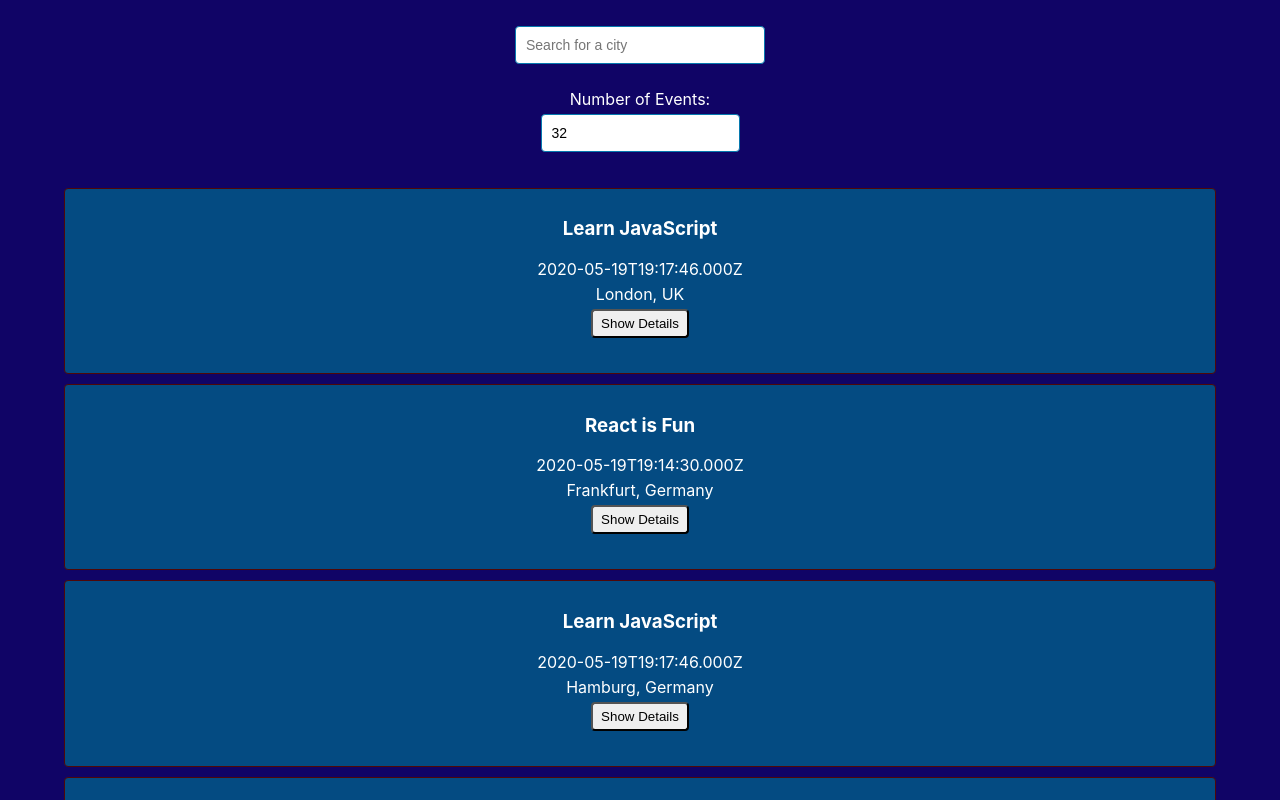
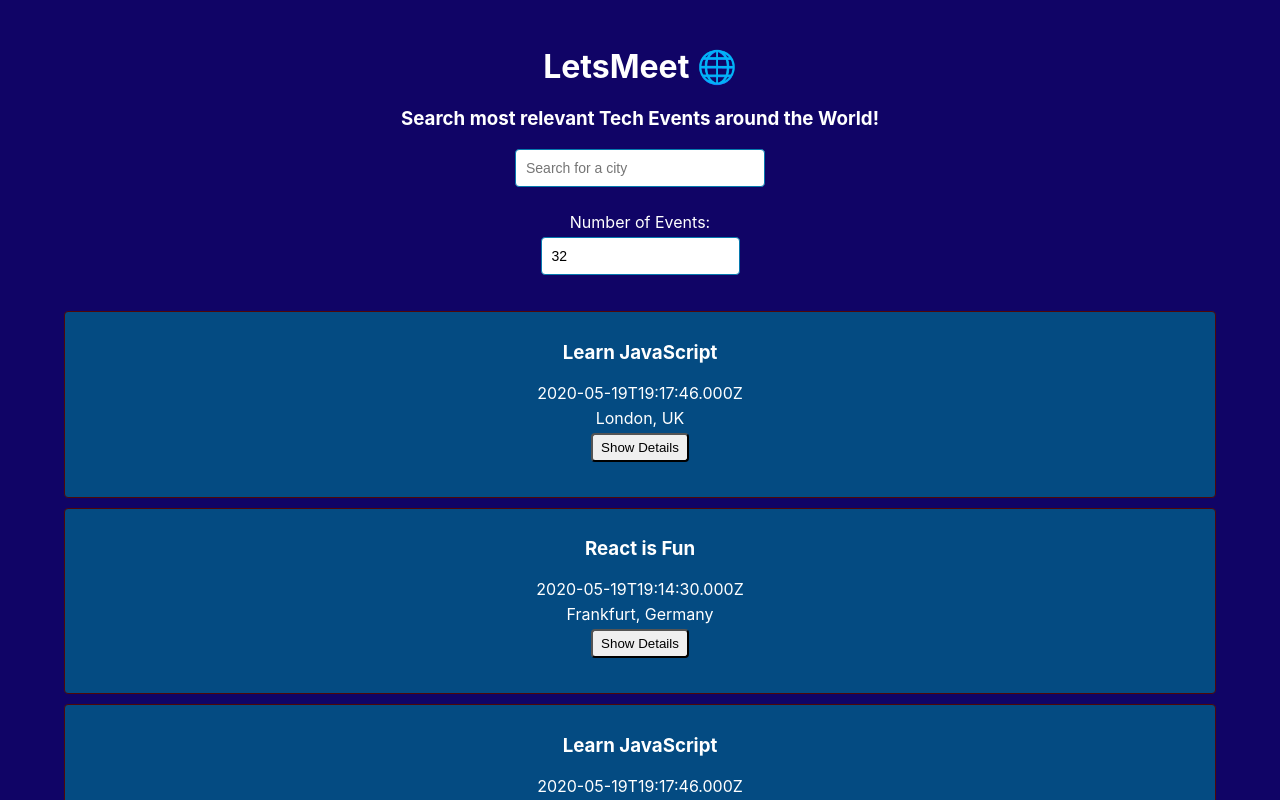
Before and after one commit to jmahanera/LetsMeet, a React (Create React App) app: page / in a window 1280 px wide. Shown: the top 800 px of the page. Built offline with nearby package versions, Linux system fonts and the light colour scheme; what atatus-spa would draw is missing.

Commit message:
title added to App.js

```diff
--- a/src/App.js
+++ b/src/App.js
@@ -39,6 +39,17 @@ const App = () => {
         {errorAlert.length ? <ErrorAlert text={errorAlert} /> : null}
         {warningAlert.length ? <WarningAlert text={warningAlert} /> : null}
       </div>
+  <div className="title-box">
+  <h1 className="title">
+    LetsMeet <span role="img" aria-label="globe" className="globe-symbol">🌐</span>
+  </h1>
+  <h3 className="subtitle">
+    Search most relevant Tech Events around the World!
+  </h3>
+</div>
+
+
+
 
       <CitySearch
         allLocations={allLocations}
--- a/src/components/CitySearch.js
+++ b/src/components/CitySearch.js
@@ -26,6 +26,8 @@ const CitySearch = ({ allLocations, setCurrentCity }) => {
     }
     setInfoAlert(infoText);
   };
+
+
 
   const handleItemClicked = (event) => {
     const value = event.target.textContent;
```
Also changed, not shown: 3 other files (tests, documents, lock files or other folders).
